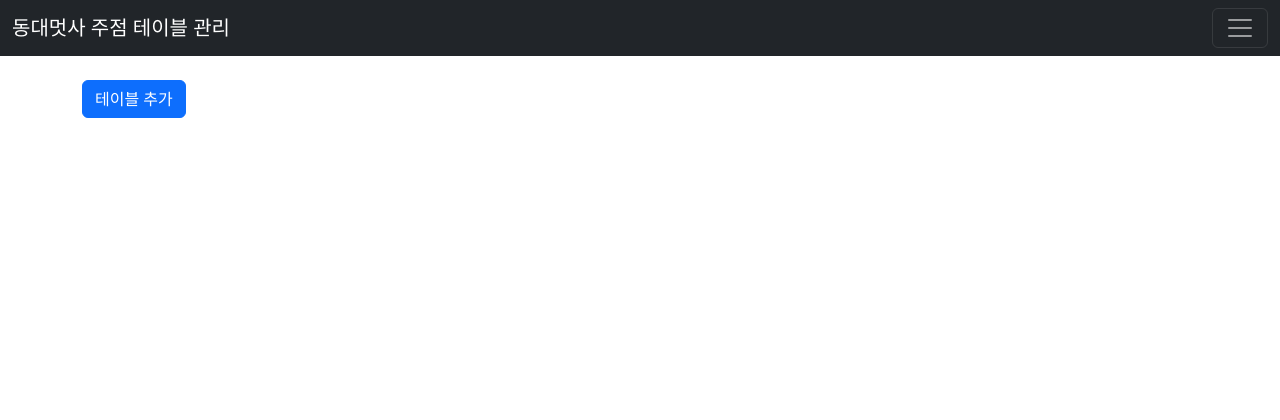
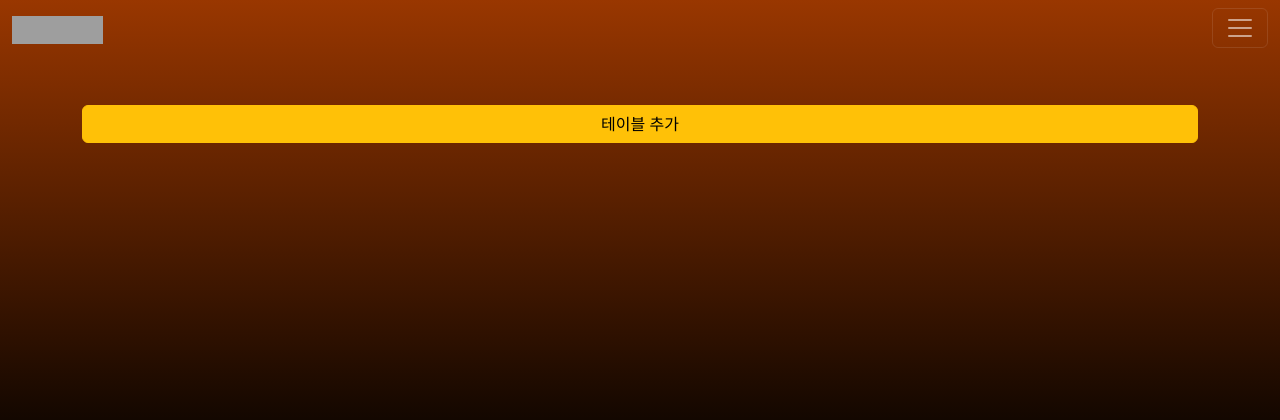
Before and after one commit to zoonong/duglion_table, a Django app: page / in a window 1280 px wide. Shown: the top 420 px of the page. Run offline with Django 4.2, Linux system fonts and the light colour scheme; data that the repository does not hold is empty; grey boxes are pictures that could not be loaded.

Commit message:
네브바 추가, 페이지 디자인 수정

```diff
--- a/checktable/checktable/templates/base.html
+++ b/checktable/checktable/templates/base.html
@@ -1,9 +1,11 @@
 <!DOCTYPE html>
+{% load static %}
 <html lang="en">
 <head>
     <meta charset="UTF-8">
     <meta http-equiv="X-UA-Compatible" content="IE=edge">
-    <meta name="viewport" content="width=device-width, initial-scale=1.0">
+    <link rel="stylesheet" href="{% static 'css/style.css' %}">
+    <meta name="viewport" content="width=device-width, initial-scale=1">
     <!-- CSS only -->
     <link href="https://cdn.jsdelivr.net/npm/bootstrap@5.2.1/dist/css/bootstrap.min.css" rel="stylesheet" integrity="sha384-iYQeCzEYFbKjA/T2uDLTpkwGzCiq6soy8tYaI1GyVh/UjpbCx/TYkiZhlZB6+fzT" crossorigin="anonymous">
     <title>Document</title>
--- a/checktable/checktable/templates/shared/_navbar.html
+++ b/checktable/checktable/templates/shared/_navbar.html
@@ -1,6 +1,11 @@
-<nav class="navbar navbar-dark bg-dark fixed-top">
+{% load static %}
+<link rel="stylesheet" href="{% static 'css/style.css' %}">
+
+<nav class="navbar navbar-dark bg-transparent">
     <div class="container-fluid">
-      <a class="navbar-brand" href="{% url 'tables' %}">동대멋사 주점 테이블 관리</a>
+      <a class="navbar-brand" href="{% url 'tables' %}">
+        <img id="logo" src="https://ifh.cc/g/54ycRY.png">
+      </a>
       <button class="navbar-toggler" type="button" data-bs-toggle="offcanvas" data-bs-target="#offcanvasDarkNavbar" aria-controls="offcanvasDarkNavbar">
         <span class="navbar-toggler-icon"></span>
       </button>
@@ -15,7 +20,10 @@
               <a class="nav-link active" aria-current="page" href="#">로그인</a>
             </li>
             <li class="nav-item">
-                <a class="nav-link active" aria-current="page" href="{% url 'showmenus' %}">메뉴설정</a>
+              <a class="nav-link active" aria-current="page" href="{% url 'tables' %}">테이블 관리</a>
+          </li>
+            <li class="nav-item">
+                <a class="nav-link active" aria-current="page" href="{% url 'showmenus' %}">메뉴 관리</a>
             </li>
           </ul>
         </div>
--- /dev/null
+++ b/checktable/table/static/css/style.css
@@ -0,0 +1,75 @@
+body {
+    background: linear-gradient(#CC4900 -20%, #000000 60%) fixed;
+    width: 100%;
+}
+
+#logo {
+    width : 91px;
+    height: 28px;
+    margin-right: 0px;
+}
+
+#addTable{
+    display: grid;
+    width: 100%;
+}
+
+#addMenu{
+    display: grid;
+    width: 100%;
+}
+
+/*
+@media (max-width: 575px) {
+    .card-plus {
+        box-sizing: border-box;
+        padding: var(--bs-card-spacer-y) var(--bs-card-spacer-x);
+        width: 30vw;
+    }
+} */
+
+@media screen and (min-width: 1200px) {
+    .card-plus {
+        box-sizing: border-box;
+        padding: var(--bs-card-spacer-y) var(--bs-card-spacer-x);
+        width: 300px;
+    }
+}
+
+@media screen and (max-width: 1200px) {
+    .card-plus {
+        box-sizing: border-box;
+        padding: var(--bs-card-spacer-y) var(--bs-card-spacer-x);
+        width: 245px;
+    }
+}
+
+@media screen and (max-width: 991px) {
+    .card-plus {
+        box-sizing: border-box;
+        padding: var(--bs-card-spacer-y) var(--bs-card-spacer-x);
+        width: 160px;
+    }
+}
+
+@media screen and (max-width: 767px) {
+    .card-plus {
+        box-sizing: border-box;
+        padding: var(--bs-card-spacer-y) var(--bs-card-spacer-x);
+        width: 190px;
+    }
+}
+
+@media screen and (max-width: 575px) {
+    .card-plus {
+        box-sizing: border-box;
+        padding: var(--bs-card-spacer-y) var(--bs-card-spacer-x);
+        /* width: calc(50%-36vmin); */
+        /* width: 36vmin; */
+        width: 5.3em;
+    }
+}
+
+/* .card-body2 {
+    background-color: beige;
+} */
--- a/checktable/table/templates/tables.html
+++ b/checktable/table/templates/tables.html
@@ -1,12 +1,9 @@
 {% extends 'base.html' %}
 
+{% load static %}
+<link rel="stylesheet" href="{% static 'css/style.css' %}">
+
 {% block content %}
-<!-- Button trigger modal -->
-<div style="margin-top: 5rem;">
-    <button type="button" class="btn btn-primary" data-bs-toggle="modal" data-bs-target="#tableadd">
-        테이블 추가
-    </button>
-</div>
 
 <!-- Modal -->
 <div class="modal fade" id="tableadd" data-bs-backdrop="static" data-bs-keyboard="false" tabindex="-1" aria-labelledby="staticBackdropLabel" aria-hidden="true">
@@ -39,7 +36,7 @@
             <div class="col">
                 <div type="button" class="card h-100" data-bs-toggle="modal" data-bs-target="#table-{{table.id}}">
                     <div class="card-body">
-                    <h5 class="card-title">{{table.number}}</h5>
+                        <h5 class="card-title"># {{table.number}}</h5>
                         <p class="card-text">{{table.total}} 원</p>
                     </div>
                 </div>
@@ -47,6 +44,15 @@
         {%endfor%}
     </div>
 </div>
+
+<!-- Button trigger modal -->
+<div style="margin-top: 1.5rem; margin-bottom: 1.5rem;">
+    <button type="button" id="addTable" class="btn btn-primary bg-warning border border-warning text-black" data-bs-toggle="modal" data-bs-target="#tableadd">
+        테이블 추가
+    </button>
+</div>
+
+
 {% for table in tables %}
     <div class="modal fade" id="table-{{table.id}}" data-bs-backdrop="static" data-bs-keyboard="false" tabindex="-1" aria-labelledby="staticBackdropLabel" aria-hidden="true">
         <div class="modal-dialog">
```
Also changed, not shown: checktable/menu/templates/menus.html (+11 -6 lines), checktable/menu/migrations/0001_initial.py (added), checktable/table/migrations/0001_initial.py (added), 1 other file. Lines whose indentation alone changed are shown as unchanged.
